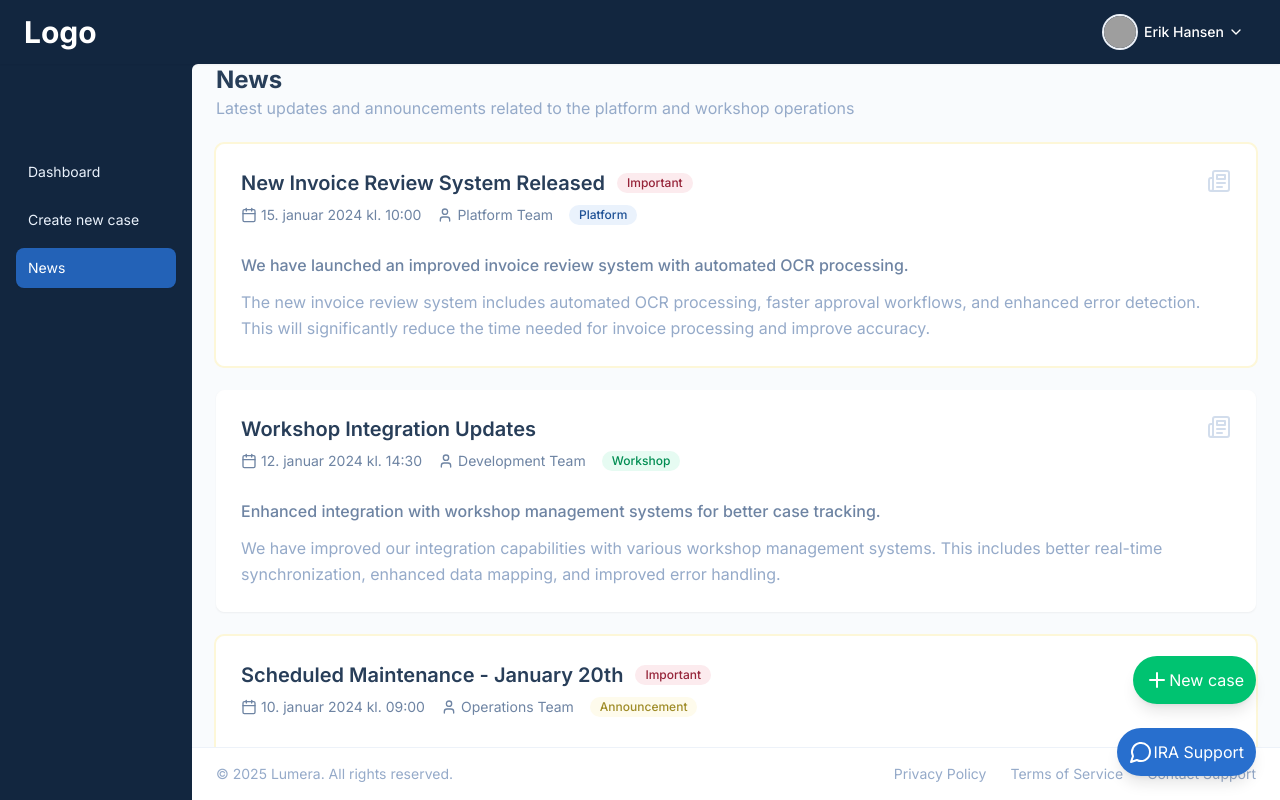
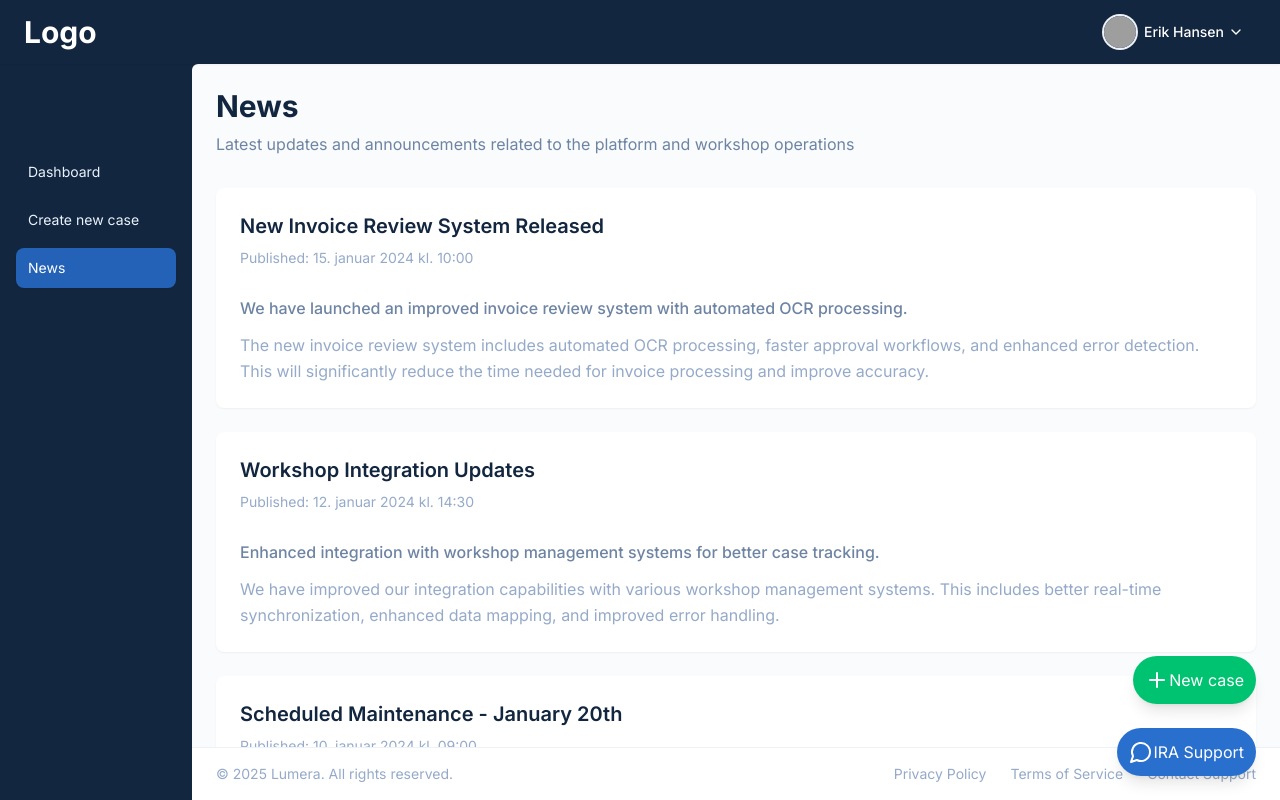
Before and after one commit to jonnebonde/workshop-portal, a React (Vite) app: page /news in a window 1280 px wide. Built offline with nearby package versions, Linux system fonts and the light colour scheme; grey boxes are pictures that could not be loaded.

Commit message:
minor fixes on news page

```diff
--- a/src/pages/NewCasePage.tsx
+++ b/src/pages/NewCasePage.tsx
@@ -35,7 +35,7 @@ const NewCasePage: React.FC = () => {
                   placeholder="Enter VRN (e.g., 12 CDE)"
                   className={`w-full px-4 py-3 border rounded-lg focus:ring-2 focus:ring-blue-500 focus:border-transparent pr-10 ${
                     lookupError ? 'border-red-300 bg-red-50' :
-                    hasValidData ? 'border-green-300 bg-green-50' :
+                    hasValidData ? 'border-green-300 ' :
                     'border-gray-300'
                   }`}
                   disabled={isLooking}
--- a/src/pages/NewsPage.tsx
+++ b/src/pages/NewsPage.tsx
@@ -19,47 +19,46 @@ const mockNews: NewsItem[] = [
     title: 'New Invoice Review System Released',
     summary: 'We have launched an improved invoice review system with automated OCR processing.',
     content: 'The new invoice review system includes automated OCR processing, faster approval workflows, and enhanced error detection. This will significantly reduce the time needed for invoice processing and improve accuracy.',
-    author: 'Platform Team',
+
     publishedAt: '2024-01-15T10:00:00Z',
-    category: 'platform',
-    isImportant: true
+
+
   },
   {
     id: '2',
     title: 'Workshop Integration Updates',
     summary: 'Enhanced integration with workshop management systems for better case tracking.',
     content: 'We have improved our integration capabilities with various workshop management systems. This includes better real-time synchronization, enhanced data mapping, and improved error handling.',
-    author: 'Development Team',
+
     publishedAt: '2024-01-12T14:30:00Z',
-    category: 'workshop'
+
   },
   {
     id: '3',
     title: 'Scheduled Maintenance - January 20th',
     summary: 'System maintenance scheduled for January 20th from 02:00 to 04:00 CET.',
     content: 'We will be performing scheduled maintenance on January 20th from 02:00 to 04:00 CET. During this time, the system may be temporarily unavailable. We apologize for any inconvenience.',
-    author: 'Operations Team',
+
     publishedAt: '2024-01-10T09:00:00Z',
-    category: 'announcement',
-    isImportant: true
+
+
   },
   {
     id: '4',
     title: 'New KPI Dashboard Features',
     summary: 'Added new analytics and reporting features to the KPI dashboard.',
     content: 'The KPI dashboard now includes advanced filtering options, custom date ranges, and exportable reports. These features will help workshop managers get better insights into their operations.',
-    author: 'Product Team',
+
     publishedAt: '2024-01-08T11:15:00Z',
-    category: 'update'
   },
   {
     id: '5',
     title: 'Mobile App Beta Testing',
     summary: 'Join our beta testing program for the new mobile application.',
     content: 'We are looking for workshop partners to participate in beta testing of our new mobile application. The app will allow technicians to update case status, upload images, and communicate directly from their mobile devices.',
-    author: 'Mobile Team',
+
     publishedAt: '2024-01-05T16:45:00Z',
-    category: 'announcement',
+
     externalLink: 'https://example.com/beta-signup'
   }
 ];
@@ -75,42 +74,13 @@ const NewsPage: React.FC = () => {
     });
   };
 
-  const getCategoryColor = (category: string) => {
-    switch (category) {
-      case 'platform':
-        return 'bg-blue-100 text-blue-800';
-      case 'workshop':
-        return 'bg-green-100 text-green-800';
-      case 'update':
-        return 'bg-purple-100 text-purple-800';
-      case 'announcement':
-        return 'bg-orange-100 text-orange-800';
-      default:
-        return 'bg-gray-100 text-gray-800';
-    }
-  };
+  return (
+    <div className="space-y-8 px-6 py-6 bg-background">
+      {/* Header */}
+      <div className="space-y-2">
 
-  const getCategoryLabel = (category: string) => {
-    switch (category) {
-      case 'platform':
-        return 'Platform';
-      case 'workshop':
-        return 'Workshop';
-      case 'update':
-        return 'Update';
-      case 'announcement':
-        return 'Announcement';
-      default:
-        return category;
-    }
-  };
-
-  return (
-    <div className="space-y-6 px-6">
-      {/* Header */}
-      <div>
-        <h1 className="text-2xl font-bold text-gray-900">News</h1>
-        <p className="text-gray-600">Latest updates and announcements related to the platform and workshop operations</p>
+        <h1 className="text-3xl font-bold text-brand-dark">News</h1>
+        <p className="text-gray-700 max-w-3xl">Latest updates and announcements related to the platform and workshop operations</p>
       </div>
 
       {/* News List */}
@@ -118,39 +88,23 @@ const NewsPage: React.FC = () => {
         {mockNews.map((newsItem) => (
           <article
             key={newsItem.id}
-            className={`bg-white rounded-lg shadow-sm p-6 border border-gray-100 ${
-              newsItem.isImportant ? 'ring-2 ring-orange-200 bg-orange-50' : ''
-            }`}
-          >
+            className="border-blue-500 bg-white shadow-sm hover:shadow-md p-6 rounded-lg" >
             <div className="flex items-start justify-between mb-4">
               <div className="flex-1">
                 <div className="flex items-center space-x-3 mb-2">
-                  <h2 className="text-xl font-semibold text-gray-900">
+                  <h2 className="text-xl font-semibold text-brand-dark">
                     {newsItem.title}
                   </h2>
-                  {newsItem.isImportant && (
-                    <span className="inline-flex items-center px-2.5 py-0.5 rounded-full text-xs font-medium bg-red-100 text-red-800">
-                      Important
-                    </span>
-                  )}
+
                 </div>
 
-                <div className="flex items-center space-x-4 text-sm text-gray-500 mb-3">
+                <div className="flex items-center space-x-4 text-sm text-gray-600 mb-3">
                   <div className="flex items-center">
-                    <Calendar className="h-4 w-4 mr-1" />
-                    {formatDate(newsItem.publishedAt)}
+                    Published: {formatDate(newsItem.publishedAt)}
                   </div>
-                  <div className="flex items-center">
-                    <User className="h-4 w-4 mr-1" />
-                    {newsItem.author}
-                  </div>
-                  <span className={`inline-flex items-center px-2.5 py-0.5 rounded-full text-xs font-medium ${getCategoryColor(newsItem.category)}`}>
-                    {getCategoryLabel(newsItem.category)}
-                  </span>
+
                 </div>
               </div>
-
-              <Newspaper className="h-6 w-6 text-gray-400 flex-shrink-0 ml-4" />
             </div>
 
             <div className="space-y-3">
@@ -168,7 +122,7 @@ const NewsPage: React.FC = () => {
                     href={newsItem.externalLink}
                     target="_blank"
                     rel="noopener noreferrer"
-                    className="inline-flex items-center text-blue-600 hover:text-blue-800 text-sm font-medium"
+                    className="inline-flex items-center text-brand-primary hover:text-blue-700 text-sm font-semibold"
                   >
                     Learn more
                     <ExternalLink className="h-4 w-4 ml-1" />
@@ -184,7 +138,7 @@ const NewsPage: React.FC = () => {
       {mockNews.length === 0 && (
         <div className="text-center py-12">
           <Newspaper className="h-12 w-12 text-gray-300 mx-auto mb-4" />
-          <h3 className="text-lg font-medium text-gray-900 mb-2">No news available</h3>
+          <h3 className="text-lg font-medium text-brand-dark mb-2">No news available</h3>
           <p className="text-gray-500">Check back later for updates and announcements.</p>
         </div>
       )}
```
